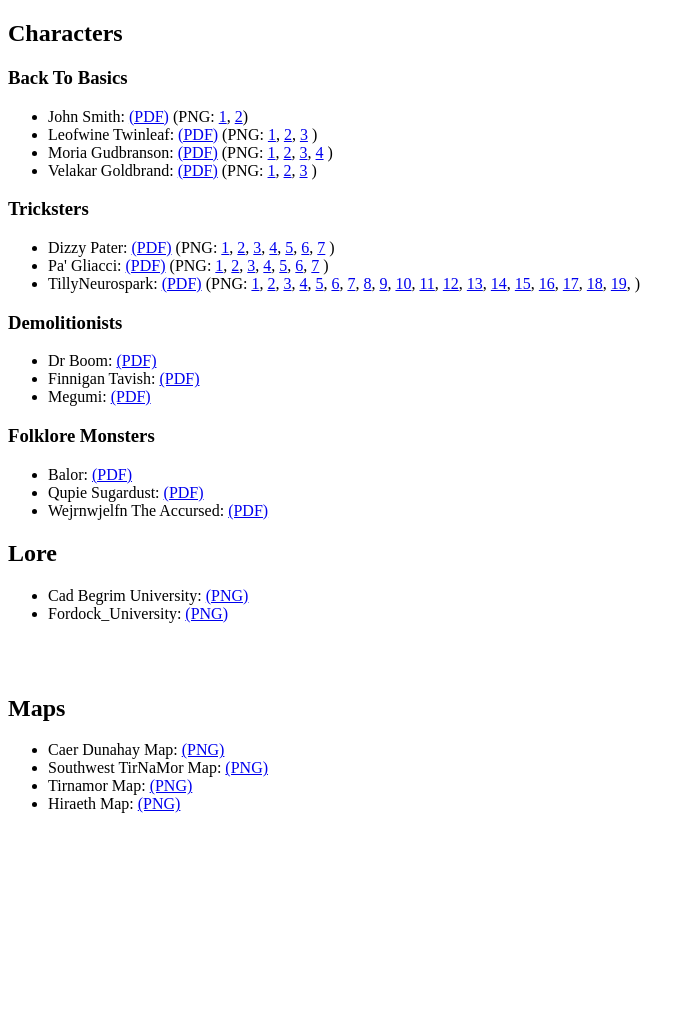
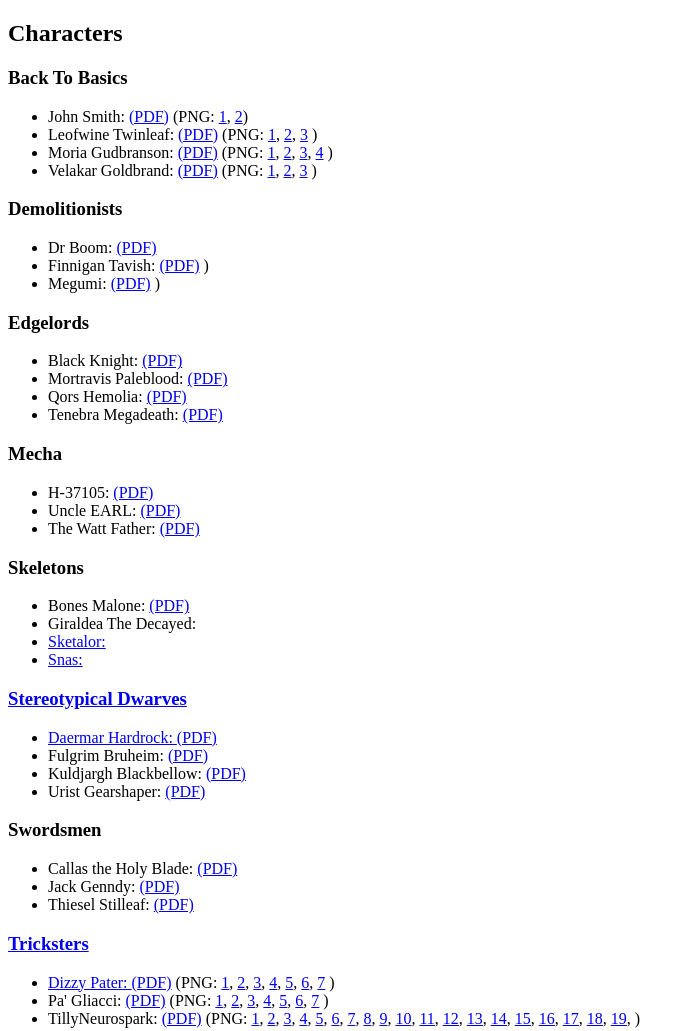
Before and after one commit to brentchiaramonti/ChaosCampaign, a plain HTML site: page index.html in a window 1280 px wide. Shown: the top 1031 px of the page, without its empty margins (0-695 px from the left). Before the commit the page ends 829 px from the top, so only its background shows below. Drawn offline with Linux system fonts and the light colour scheme.

Commit message:
All Echoes
Updated to add all echoes

```diff
--- a/index.html
+++ b/index.html
@@ -26,6 +26,48 @@
                 <a href="/ChaosCampaign/Characters/back_to_basics/VelakarGoldbrand-2.png" target="_blank">2</a>,
                 <a href="/ChaosCampaign/Characters/back_to_basics/VelakarGoldbrand-3.png" target="_blank">3</a>
             )</li>
+        </ul>
+        <h3>Demolitionists</h3>
+        <ul>
+            <li>Dr Boom: <a href="/ChaosCampaign/Characters/Demolitionists/DrBoom.pdf" target="_blank">(PDF)</a>
+            </li>
+            <li>Finnigan Tavish: <a href="/ChaosCampaign/Characters/Demolitionists/FinniganTavish.pdf" target="_blank">(PDF)</a>
+            )</li>
+            <li>Megumi: <a href="/ChaosCampaign/Characters/Demolitionists/Megumi.pdf" target="_blank">(PDF)</a>
+            )</li>
+        </ul>
+        <h3>Edgelords</h3>
+        <ul>
+            <li>Black Knight: <a href="/ChaosCampaign/Characters/Edgelords/BlackKnight.pdf" target="_blank">(PDF)</a>
+            </li>
+            <li>Mortravis Paleblood: <a href="/ChaosCampaign/Characters/Edgelords/MortravisPaleblood.pdf" target="_blank">(PDF)</a>             </li>
+            <li>Qors Hemolia: <a href="/ChaosCampaign/Characters/Edgelords/QorsHemolia.pdf" target="_blank">(PDF)</a></li>
+            <li>Tenebra Megadeath: <a href="/ChaosCampaign/Characters/Edgelords/VelakarGoldbrand.pdf" target="_blank">(PDF)</a></li>
+        </ul>
+        <h3>Mecha</h3>
+        <ul>
+            <li>H-37105: <a href="/ChaosCampaign/Characters/Mecha/H37105.pdf" target="_blank">(PDF)</a></li>
+            <li>Uncle EARL: <a href="/ChaosCampaign/Characters/Mecha/UncleEARL.pdf" target="_blank">(PDF)</a></li>
+            <li>The Watt Father: <a href="/ChaosCampaign/Characters/Mecha/WattFather.pdf" target="_blank">(PDF)</a></li></ul>
+        <h3>Skeletons</h3>
+        <ul>
+            <li>Bones Malone: <a href="/ChaosCampaign/Characters/Skeletons/BonesMalone.pdf" target="_blank">(PDF)</a>            </li>
+            <li>Giraldea The Decayed: <a href="/ChaosCampaign/Characters/Skeletons/GiraldeaTheDecayed.pdf" target="_blank"></li>
+            <li>Sketalor: <a href="/ChaosCampaign/Characters/Skeletons/Sketalor.pdf" target="_blank"></li>
+            <li>Snas: <a href="/ChaosCampaign/Characters/Skeletons/Snas.pdf" target="_blank"></li>
+        </ul>
+        <h3>Stereotypical Dwarves</h3>
+        <ul>
+            <li>Daermar Hardrock: <a href="/ChaosCampaign/Characters/Stereotypical Dwarves/DaermarHardrock.pdf" target="_blank">(PDF)</a></li>
+            <li>Fulgrim Bruheim: <a href="/ChaosCampaign/Characters/Stereotypical Dwarves/FulgrimBruheim.pdf" target="_blank">(PDF)</a> </li>
+            <li>Kuldjargh Blackbellow: <a href="/ChaosCampaign/Characters/Stereotypical Dwarves/KuldjarghBlackbellow.pdf" target="_blank">(PDF)</a> </li>
+            <li>Urist Gearshaper: <a href="/ChaosCampaign/Characters/Stereotypical Dwarves/UristGearshaper.pdf" target="_blank">(PDF)</a> </li>
+        </ul>
+        <h3>Swordsmen</h3>
+        <ul>
+            <li>Callas the Holy Blade: <a href="/ChaosCampaign/Characters/Swordies/Callas.pdf" target="_blank">(PDF)</a>            </li>
+            <li>Jack Genndy: <a href="/ChaosCampaign/Characters/Swordies/JackGenndy.pdf" target="_blank">(PDF)</a></li>
+            <li>Thiesel Stilleaf: <a href="/ChaosCampaign/Characters/Swordies/ThieselStilleaf.pdf" target="_blank">(PDF)</li>
         </ul>
         <h3>Tricksters</h3>
         <ul>
```
